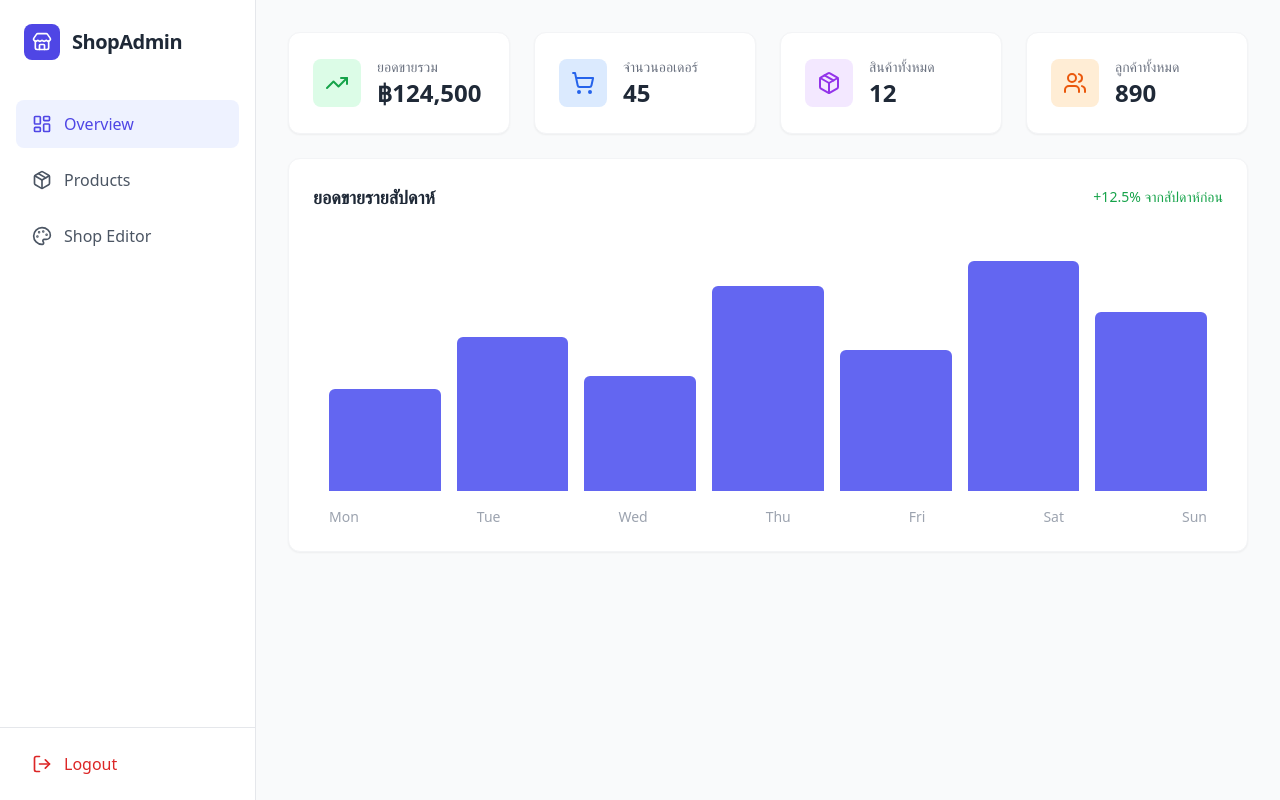
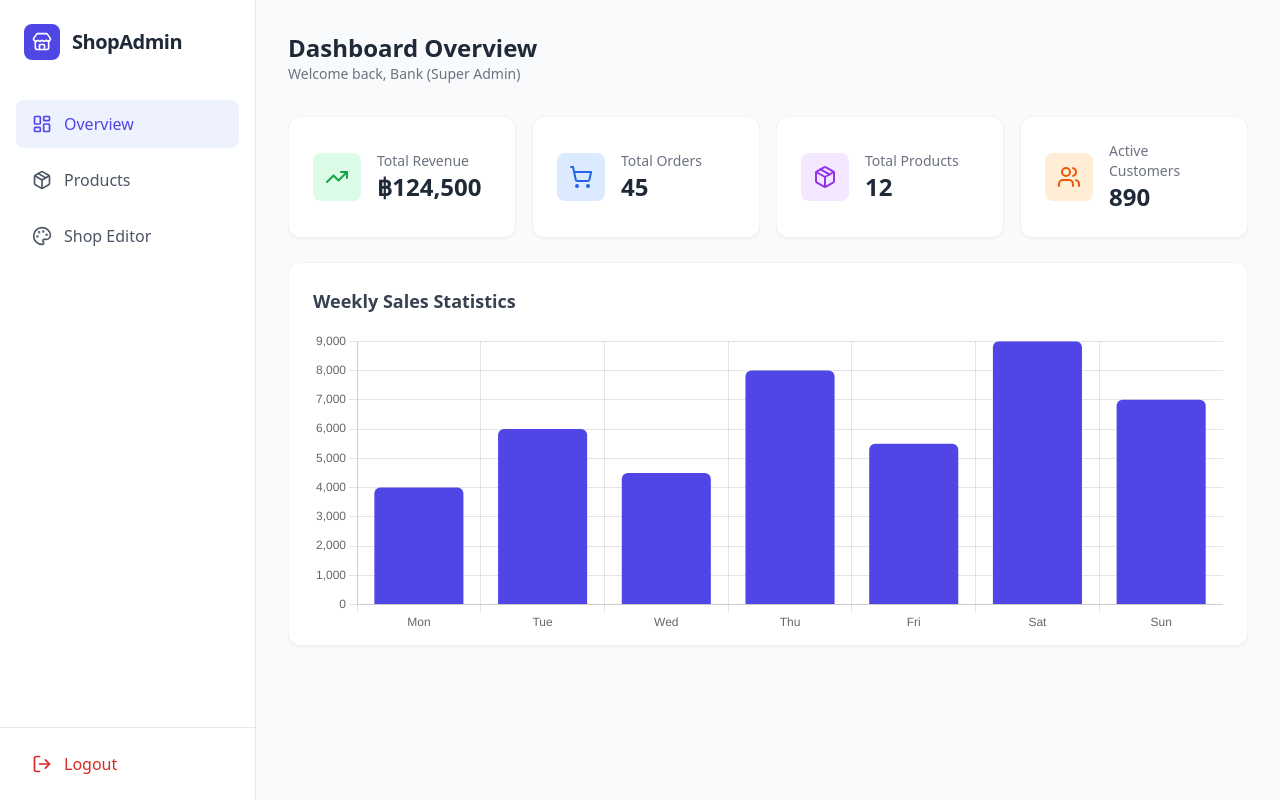
Before and after one commit to bktphan/admin-panel-web-app-playground, a Nuxt app in the folder client/: page / in a window 1280 px wide. Built offline with nearby package versions, Linux system fonts and the light colour scheme.

Commit message:
chore: Update the English Language for all page

```diff
--- a/client/pages/index.vue
+++ b/client/pages/index.vue
@@ -1,84 +1,62 @@
 <script setup lang="ts">
-import { TrendingUp, Users, ShoppingCart, Package } from "lucide-vue-next";
+import { Bar } from 'vue-chartjs'
+import { TrendingUp, Users, ShoppingCart, Package } from 'lucide-vue-next'
 
 const stats = [
-  {
-    title: "ยอดขายรวม",
-    value: "฿124,500",
-    icon: TrendingUp,
-    color: "text-green-600",
-    bg: "bg-green-100",
-  },
-  {
-    title: "จำนวนออเดอร์",
-    value: "45",
-    icon: ShoppingCart,
-    color: "text-blue-600",
-    bg: "bg-blue-100",
-  },
-  {
-    title: "สินค้าทั้งหมด",
-    value: "12",
-    icon: Package,
-    color: "text-purple-600",
-    bg: "bg-purple-100",
-  },
-  {
-    title: "ลูกค้าทั้งหมด",
-    value: "890",
-    icon: Users,
-    color: "text-orange-600",
-    bg: "bg-orange-100",
-  },
-];
+  { title: 'Total Revenue', value: '฿124,500', icon: TrendingUp, color: 'text-green-600', bg: 'bg-green-100' },
+  { title: 'Total Orders', value: '45', icon: ShoppingCart, color: 'text-blue-600', bg: 'bg-blue-100' },
+  { title: 'Total Products', value: '12', icon: Package, color: 'text-purple-600', bg: 'bg-purple-100' },
+  { title: 'Active Customers', value: '890', icon: Users, color: 'text-orange-600', bg: 'bg-orange-100' },
+]
 
-const chartData = [40, 60, 45, 80, 55, 90, 70];
-const days = ["Mon", "Tue", "Wed", "Thu", "Fri", "Sat", "Sun"];
+const chartData = {
+  labels: ['Mon', 'Tue', 'Wed', 'Thu', 'Fri', 'Sat', 'Sun'],
+  datasets: [
+    {
+      label: 'Revenue (THB)',
+      backgroundColor: '#4f46e5',
+      data: [4000, 6000, 4500, 8000, 5500, 9000, 7000],
+      borderRadius: 6
+    }
+  ]
+}
+
+const chartOptions = {
+  responsive: true,
+  maintainAspectRatio: false,
+  plugins: {
+    legend: { display: false }
+  }
+}
 </script>
 
 <template>
-  <div class="space-y-6">
-    <div class="grid grid-cols-1 md:grid-cols-2 lg:grid-cols-4 gap-6">
+  <div class="space-y-6 animate-fade-in">
+    <header class="mb-8">
+      <h1 class="text-2xl font-bold text-gray-800">Dashboard Overview</h1>
+      <p class="text-gray-500 text-sm">Welcome back, Bank (Super Admin)</p>
+    </header>
+
+    <div class="grid grid-cols-1 md:grid-cols-2 lg:grid-cols-4 gap-4">
       <div
-        v-for="(stat, index) in stats"
-        :key="index"
+        v-for="(card, idx) in stats"
+        :key="idx"
         class="bg-white p-6 rounded-xl shadow-sm border border-gray-100 flex items-center space-x-4 hover:shadow-md transition-shadow"
       >
-        <div class="p-3 rounded-lg" :class="stat.bg">
-          <component :is="stat.icon" class="w-6 h-6" :class="stat.color" />
+        <div class="p-3 rounded-lg" :class="card.bg">
+          <component :is="card.icon" class="w-6 h-6" :class="card.color" />
         </div>
         <div>
-          <p class="text-sm text-gray-500">{{ stat.title }}</p>
-          <p class="text-2xl font-bold text-gray-800">{{ stat.value }}</p>
+          <p class="text-sm text-gray-500">{{ card.title }}</p>
+          <p class="text-2xl font-bold text-gray-800">{{ card.value }}</p>
         </div>
       </div>
     </div>
 
-    <div class="bg-white p-6 rounded-xl shadow-sm border border-gray-100">
-      <div class="flex justify-between items-center mb-6">
-        <h3 class="text-lg font-bold text-gray-800">ยอดขายรายสัปดาห์</h3>
-        <span class="text-sm text-green-600 font-medium"
-          >+12.5% จากสัปดาห์ก่อน</span
-        >
-      </div>
-
-      <div class="h-64 flex items-end justify-between space-x-4 px-4">
-        <div
-          v-for="(height, i) in chartData"
-          :key="i"
-          class="w-full bg-indigo-500 rounded-t-md hover:bg-indigo-600 transition-all relative group cursor-pointer"
-          :style="{ height: `${height}%` }"
-        >
-          <div
-            class="absolute -top-8 left-1/2 transform -translate-x-1/2 bg-gray-800 text-white text-xs py-1 px-2 rounded opacity-0 group-hover:opacity-100 transition-opacity whitespace-nowrap"
-          >
-            ฿{{ height }}k
-          </div>
-        </div>
-      </div>
-
-      <div class="flex justify-between mt-4 text-sm text-gray-400 px-4">
-        <span v-for="day in days" :key="day">{{ day }}</span>
+    <div class="bg-white p-6 rounded-xl shadow-sm border border-gray-100 h-96">
+      <h3 class="text-lg font-semibold mb-4 text-gray-700">Weekly Sales Statistics</h3>
+      <div class="h-full pb-8">
+        <Bar :data="chartData" :options="chartOptions" />
       </div>
     </div>
   </div>
--- a/client/pages/products.vue
+++ b/client/pages/products.vue
@@ -30,7 +30,7 @@ const openEditModal = (product: Product) => {
 }
 
 const handleSave = () => {
-  if (!form.name || form.price < 0) return alert('กรุณากรอกข้อมูลให้ถูกต้อง')
+  if (!form.name || form.price < 0) return alert('Please fill in correct information.')
 
   if (isEditMode.value && editingId.value !== null) {
     productStore.updateProduct(editingId.value, { ...form, id: editingId.value })
@@ -42,7 +42,7 @@ const handleSave = () => {
 }
 
 const handleDelete = (id: number) => {
-  if (confirm('ยืนยันที่จะลบสินค้านี้?')) {
+  if (confirm('Are you sure you want to delete this product?')) {
     productStore.removeProduct(id)
   }
 }
@@ -73,15 +73,15 @@ const closeModal = () => {
   <div class="space-y-6 animate-fade-in pb-20 md:pb-0">
     <div class="flex flex-col md:flex-row justify-between items-start md:items-center gap-4">
       <div>
-        <h1 class="text-2xl font-bold text-gray-800">จัดการสินค้า</h1>
-        <p class="text-gray-500 text-sm">รายการสินค้าทั้งหมดในระบบ</p>
+        <h1 class="text-2xl font-bold text-gray-800">Product Management</h1>
+        <p class="text-gray-500 text-sm">All products in the system</p>
       </div>
       <button
         @click="openAddModal"
         class="w-full md:w-auto bg-indigo-600 hover:bg-indigo-700 text-white px-4 py-2 rounded-lg flex items-center justify-center space-x-2 shadow-sm transition-colors"
       >
         <Plus :size="18" />
-        <span>เพิ่มสินค้า</span>
+        <span>Add Product</span>
       </button>
     </div>
 
@@ -89,7 +89,7 @@ const closeModal = () => {
       <div class="p-4 border-b border-gray-100 bg-gray-50/50">
         <div class="relative w-full md:max-w-sm">
           <Search class="absolute left-3 top-1/2 transform -translate-y-1/2 text-gray-400 w-4 h-4" />
-          <input type="text" placeholder="ค้นหาสินค้า..." class="w-full pl-10 pr-4 py-2 bg-white border border-gray-200 rounded-lg focus:outline-none focus:ring-2 focus:ring-indigo-500 text-sm" />
+          <input type="text" placeholder="Search products..." class="w-full pl-10 pr-4 py-2 bg-white border border-gray-200 rounded-lg focus:outline-none focus:ring-2 focus:ring-indigo-500 text-sm" />
         </div>
       </div>
 
@@ -97,12 +97,12 @@ const closeModal = () => {
         <table class="w-full text-left border-collapse min-w-[800px]">
           <thead class="bg-gray-50 text-gray-600 text-xs uppercase font-semibold">
             <tr>
-              <th class="p-4 w-20">รูปภาพ</th>
-              <th class="p-4">ชื่อสินค้า</th>
-              <th class="p-4">ราคา</th>
-              <th class="p-4">คงเหลือ</th>
-              <th class="p-4">สถานะ</th>
-              <th class="p-4 text-right">จัดการ</th>
+              <th class="p-4 w-20">Image</th>
+              <th class="p-4">Name</th>
+              <th class="p-4">Price</th>
+              <th class="p-4">Stock</th>
+              <th class="p-4">Status</th>
+              <th class="p-4 text-right">Actions</th>
             </tr>
           </thead>
           <tbody class="divide-y divide-gray-100 text-sm">
@@ -120,29 +120,29 @@ const closeModal = () => {
                   class="px-2.5 py-1 rounded-full text-xs font-medium"
                   :class="product.stock > 0 ? 'bg-green-100 text-green-700' : 'bg-red-100 text-red-700'"
                 >
-                  {{ product.stock }} ชิ้น
+                  {{ product.stock }} units
                 </span>
               </td>
               <td class="p-4">
                 <div class="flex items-center space-x-2">
                   <div class="w-2 h-2 rounded-full" :class="product.status === 'Active' ? 'bg-green-500' : 'bg-gray-400'"></div>
                   <span :class="product.status === 'Active' ? 'text-green-700' : 'text-gray-500'">
-                    {{ product.status === 'Active' ? 'เปิดขาย' : 'ปิดการขาย' }}
+                    {{ product.status }}
                   </span>
                 </div>
               </td>
               <td class="p-4 text-right space-x-2">
-                <button @click="openEditModal(product)" class="text-indigo-600 hover:bg-indigo-50 p-2 rounded-lg transition-colors" title="แก้ไข">
+                <button @click="openEditModal(product)" class="text-indigo-600 hover:bg-indigo-50 p-2 rounded-lg transition-colors" title="Edit">
                   <Edit :size="18" />
                 </button>
-                <button @click="handleDelete(product.id)" class="text-red-600 hover:bg-red-50 p-2 rounded-lg transition-colors" title="ลบ">
+                <button @click="handleDelete(product.id)" class="text-red-600 hover:bg-red-50 p-2 rounded-lg transition-colors" title="Delete">
                   <Trash2 :size="18" />
                 </button>
               </td>
             </tr>
             <tr v-if="productStore.products.length === 0">
               <td colspan="6" class="p-8 text-center text-gray-500">
-                ยังไม่มีสินค้าในระบบ กดปุ่ม "เพิ่มสินค้า" เพื่อเริ่มต้น
+                No products found. Click "Add Product" to start.
               </td>
             </tr>
           </tbody>
@@ -154,7 +154,7 @@ const closeModal = () => {
       <div class="bg-white rounded-t-2xl md:rounded-2xl w-full md:max-w-lg shadow-2xl transform transition-all animate-fade-in-up max-h-[90vh] md:max-h-none flex flex-col">
         <div class="flex justify-between items-center p-6 border-b border-gray-100 shrink-0">
           <h3 class="text-xl font-bold text-gray-800">
-            {{ isEditMode ? '✏️ แก้ไขสินค้า' : '✨ เพิ่มสินค้าใหม่' }}
+            {{ isEditMode ? '✏️ Edit Product' : '✨ Add New Product' }}
           </h3>
           <button @click="closeModal" class="text-gray-400 hover:text-gray-600 hover:bg-gray-100 p-1 rounded-full transition-colors">
             <X :size="24" />
@@ -167,43 +167,43 @@ const closeModal = () => {
               <img v-if="form.image && form.image.length > 10" :src="form.image" class="w-full h-full object-cover" />
               <div v-else class="text-gray-400 flex flex-col items-center">
                 <ImageIcon :size="24" />
-                <span class="text-[10px] mt-1">อัปโหลด</span>
+                <span class="text-[10px] mt-1">Upload</span>
               </div>
               <input type="file" @change="handleFileUpload" accept="image/*" class="absolute inset-0 opacity-0 cursor-pointer" />
             </div>
-            <p class="text-xs text-gray-400">คลิกเพื่ออัปโหลดรูปภาพสินค้า</p>
+            <p class="text-xs text-gray-400">Click to upload product image</p>
           </div>
 
           <div class="grid grid-cols-1 md:grid-cols-2 gap-4">
             <div class="col-span-1 md:col-span-2">
-              <label class="block text-sm font-medium text-gray-700 mb-1">ชื่อสินค้า</label>
-              <input v-model="form.name" type="text" class="w-full px-4 py-2 border rounded-lg focus:ring-2 focus:ring-indigo-500 outline-none" placeholder="เช่น หูฟังไร้สาย..." />
+              <label class="block text-sm font-medium text-gray-700 mb-1">Product Name</label>
+              <input v-model="form.name" type="text" class="w-full px-4 py-2 border rounded-lg focus:ring-2 focus:ring-indigo-500 outline-none" placeholder="e.g. Wireless Headphones" />
             </div>
 
             <div>
-              <label class="block text-sm font-medium text-gray-700 mb-1">ราคา (บาท)</label>
+              <label class="block text-sm font-medium text-gray-700 mb-1">Price (THB)</label>
               <input v-model.number="form.price" type="number" min="0" class="w-full px-4 py-2 border rounded-lg focus:ring-2 focus:ring-indigo-500 outline-none" />
             </div>
 
             <div>
-              <label class="block text-sm font-medium text-gray-700 mb-1">จำนวนสต็อก</label>
+              <label class="block text-sm font-medium text-gray-700 mb-1">Stock Quantity</label>
               <input v-model.number="form.stock" type="number" min="0" class="w-full px-4 py-2 border rounded-lg focus:ring-2 focus:ring-indigo-500 outline-none" />
             </div>
 
             <div class="col-span-1 md:col-span-2">
-              <label class="block text-sm font-medium text-gray-700 mb-1">สถานะ</label>
+              <label class="block text-sm font-medium text-gray-700 mb-1">Status</label>
               <select v-model="form.status" class="w-full px-4 py-2 border rounded-lg focus:ring-2 focus:ring-indigo-500 outline-none bg-white">
-                <option value="Active">🟢 เปิดขาย (Active)</option>
-                <option value="Inactive">🔴 ปิดการขาย (Inactive)</option>
+                <option value="Active">🟢 Active</option>
+                <option value="Inactive">🔴 Inactive</option>
               </select>
             </div>
           </div>
         </div>
 
         <div class="p-6 border-t border-gray-100 flex justify-end space-x-3 bg-gray-50 rounded-b-2xl shrink-0 safe-area-pb">
-          <button @click="closeModal" class="px-4 py-2 text-gray-700 hover:bg-gray-200 rounded-lg transition-colors font-medium">ยกเลิก</button>
+          <button @click="closeModal" class="px-4 py-2 text-gray-700 hover:bg-gray-200 rounded-lg transition-colors font-medium">Cancel</button>
           <button @click="handleSave" class="px-6 py-2 bg-indigo-600 hover:bg-indigo-700 text-white rounded-lg shadow-lg shadow-indigo-200 transition-all font-bold">
-            บันทึกข้อมูล
+            Save
           </button>
         </div>
       </div>
```
Also changed, not shown: client/pages/editor.vue (+13 -13 lines), client/pages/login.vue (+19 -26 lines).
